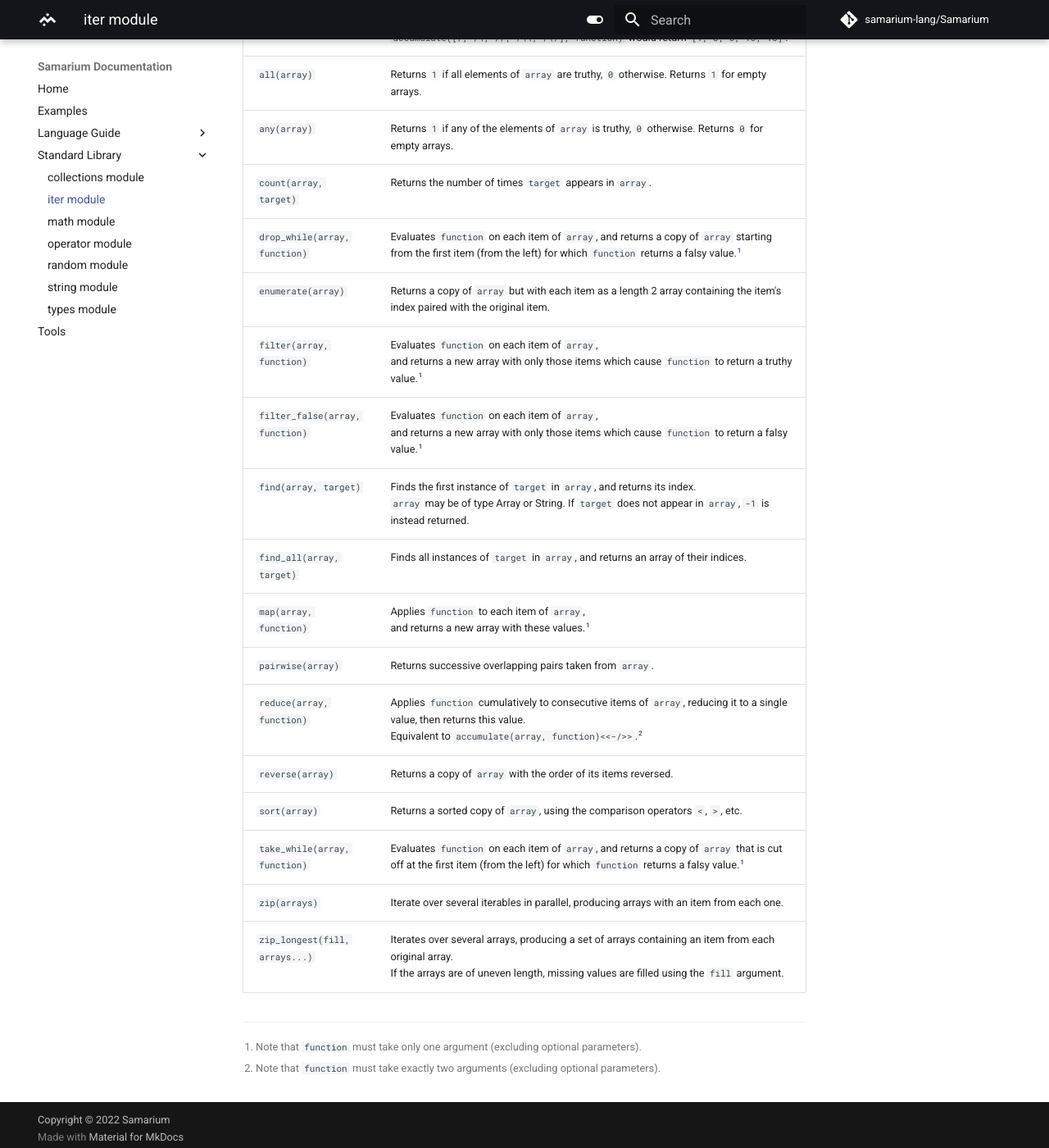
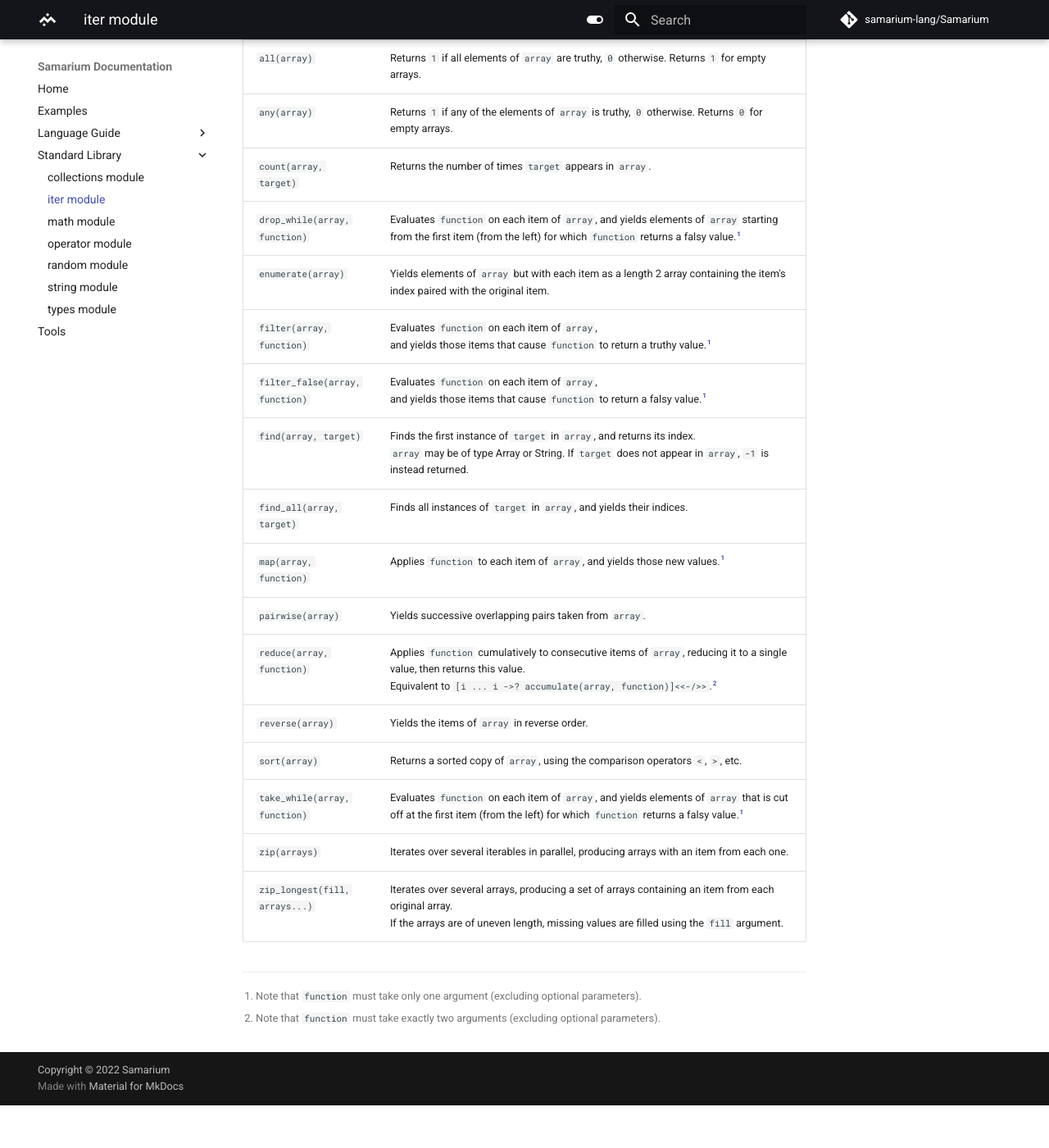
Before and after one commit to samarium-lang/Samarium, an MkDocs documentation site: the page built from docs/stditer.md, in a window 1280 px wide and 1400 px high, scrolled down 331 px. Shown: the whole window at 82% size. Built offline with MkDocs 1.6.1 and Material for MkDocs 9.7.7, drawn with Linux system fonts in a browser that asks for light colours; comment, search, counter and statistics services are not loaded; after the commit the page ends 1679 px from its top, so only the background shows below that; some of the changed text lies outside the part shown.

Commit message:
(docs) Changed Arrays to Iterators in stditer

```diff
--- a/docs/stditer.md
+++ b/docs/stditer.md
@@ -4,23 +4,23 @@
 
 Function                        | Use
 ---                             | ---
-`accumulate(array, function)`   | Returns an array of accumulated applications of `function` on consecutive elements of `array`.<br>If for example `function` returned the sum of both of its arguments, then `accumulate([/, /\, //, /\\, /\/], function)` would return `[1, 3, 6, 10, 15]`.[^2]
+`accumulate(array, function)`   | Yields accumulated applications of `function` on consecutive elements of `array`.<br>If for example `function` returned the sum of both of its arguments, then `accumulate([/, /\, //, /\\, /\/], function)` would yield `1`, `3`, `6`, `10`, and `15`.[^2]
 `all(array)`                    | Returns `1` if all elements of `array` are truthy, `0` otherwise. Returns `1` for empty arrays.
 `any(array)`                    | Returns `1` if any of the elements of `array` is truthy, `0` otherwise. Returns `0` for empty arrays.
 `count(array, target)`          | Returns the number of times `target` appears in `array`.
-`drop_while(array, function)`   | Evaluates `function` on each item of `array`, and returns a copy of `array` starting from the first item (from the left) for which `function` returns a falsy value.[^1]
-`enumerate(array)`              | Returns a copy of `array` but with each item as a length 2 array containing the item's index paired with the original item.
-`filter(array, function)`       | Evaluates `function` on each item of `array`,<br>and returns a new array with only those items which cause `function` to return a truthy value.[^1]
-`filter_false(array, function)` | Evaluates `function` on each item of `array`,<br>and returns a new array with only those items which cause `function` to return a falsy value.[^1]
+`drop_while(array, function)`   | Evaluates `function` on each item of `array`, and yields elements of `array` starting from the first item (from the left) for which `function` returns a falsy value.[^1]
+`enumerate(array)`              | Yields elements of `array` but with each item as a length 2 array containing the item's index paired with the original item.
+`filter(array, function)`       | Evaluates `function` on each item of `array`,<br>and yields those items that cause `function` to return a truthy value.[^1]
+`filter_false(array, function)` | Evaluates `function` on each item of `array`,<br>and yields those items that cause `function` to return a falsy value.[^1]
 `find(array, target)`           | Finds the first instance of `target` in `array`, and returns its index.<br>`array` may be of type Array or String. If `target` does not appear in `array`, `-1` is instead returned.
-`find_all(array, target)`       | Finds all instances of `target` in `array`, and returns an array of their indices.
-`map(array, function)`          | Applies `function` to each item of `array`,<br>and returns a new array with these values.[^1]
-`pairwise(array)`               | Returns successive overlapping pairs taken from `array`.
-`reduce(array, function)`       | Applies `function` cumulatively to consecutive items of `array`, reducing it to a single value, then returns this value.<br>Equivalent to `accumulate(array, function)<<-/>>`.[^2]
-`reverse(array)`                | Returns a copy of `array` with the order of its items reversed.
+`find_all(array, target)`       | Finds all instances of `target` in `array`, and yields their indices.
+`map(array, function)`          | Applies `function` to each item of `array`, and yields those new values.[^1]
+`pairwise(array)`               | Yields successive overlapping pairs taken from `array`.
+`reduce(array, function)`       | Applies `function` cumulatively to consecutive items of `array`, reducing it to a single value, then returns this value.<br>Equivalent to `[i ... i ->? accumulate(array, function)]<<-/>>`.[^2]
+`reverse(array)`                | Yields the items of `array` in reverse order.
 `sort(array)`                   | Returns a sorted copy of `array`, using the comparison operators `<`, `>`, etc.
-`take_while(array, function)`   | Evaluates `function` on each item of `array`, and returns a copy of `array` that is cut off at the first item (from the left) for which `function` returns a falsy value.[^1]
-`zip(arrays)`                   | Iterate over several iterables in parallel, producing arrays with an item from each one.
+`take_while(array, function)`   | Evaluates `function` on each item of `array`, and yields elements of `array` that is cut off at the first item (from the left) for which `function` returns a falsy value.[^1]
+`zip(arrays)`                   | Iterates over several iterables in parallel, producing arrays with an item from each one.
 `zip_longest(fill, arrays...)`  | Iterates over several arrays, producing a set of arrays containing an item from each original array.<br>If the arrays are of uneven length, missing values are filled using the `fill` argument.
 
 
```
